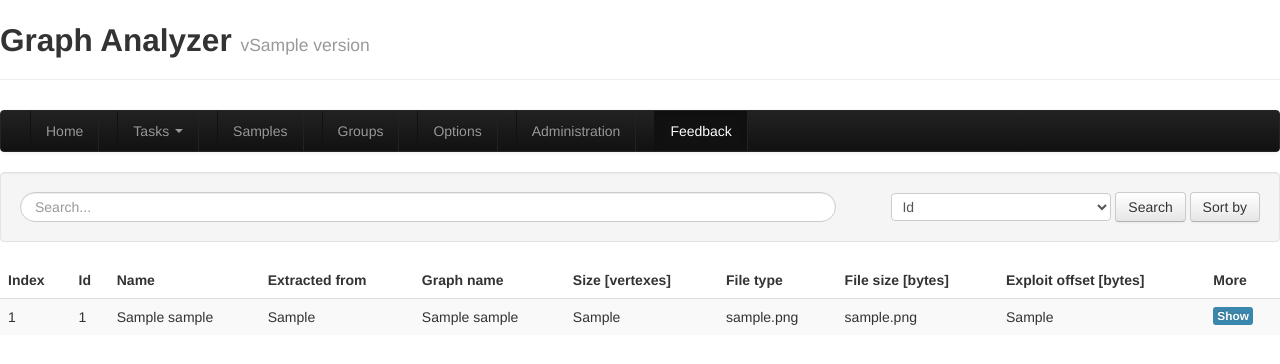
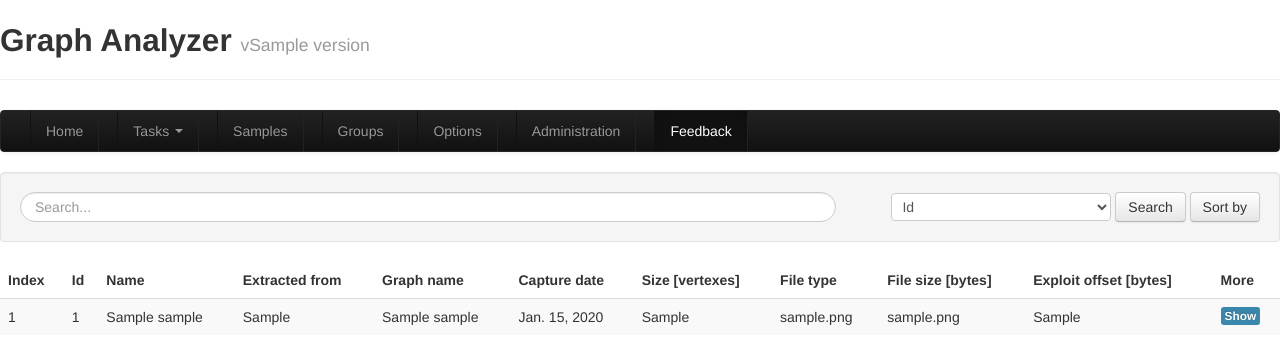
Before and after one commit to kubasejdak/graph-analyzer, a Django app: template src/gui/www/templates/browse.html in a window 1280 px wide. Shown: the top 364 px of the page. Run offline with Django 3.2, Linux system fonts and the light colour scheme; tables that the repository leaves empty hold one stand-in row (values such as "Sample post"); the template is opened without the code that fills it: values that come from a table or form of the project are taken from there, most other values are stand-ins (such as "Sample title", 1, 10 or a date in 2020); parts of the project's set-up code (start-up, migrations or seed data) failed here and were passed over; some libraries are stand-ins or nearby versions.

Commit message:
Capture date in GUI

```diff
--- a/src/gui/www/templates/browse.html
+++ b/src/gui/www/templates/browse.html
@@ -12,6 +12,7 @@
 				<option>Name</option>
 				<option>Extracted from</option>
 				<option>Graph name</option>
+				<option>Capture date</option>
 				<option>Size</option>
 				<option>File type</option>
 				<option>File size</option>
@@ -30,6 +31,7 @@
 			<th>Name</th>
 			<th>Extracted from</th>
 			<th>Graph name</th>
+			<th>Capture date</th>
 			<th>Size [vertexes]</th>
 			<th>File type</th>
 			<th>File size [bytes]</th>
@@ -45,6 +47,7 @@
 			<td>{{ sample.name }}</td>
 			<td>{{ sample.extracted_from }}</td>
 			<td>{{ sample.graph_name }}</td>
+			<td>{{ sample.capture_date }}</td>
 			<td>{{ sample.size }}</td>
 			<td>{{ sample.file_type }}</td>
 			<td>{{ sample.file_size }}</td>
```
